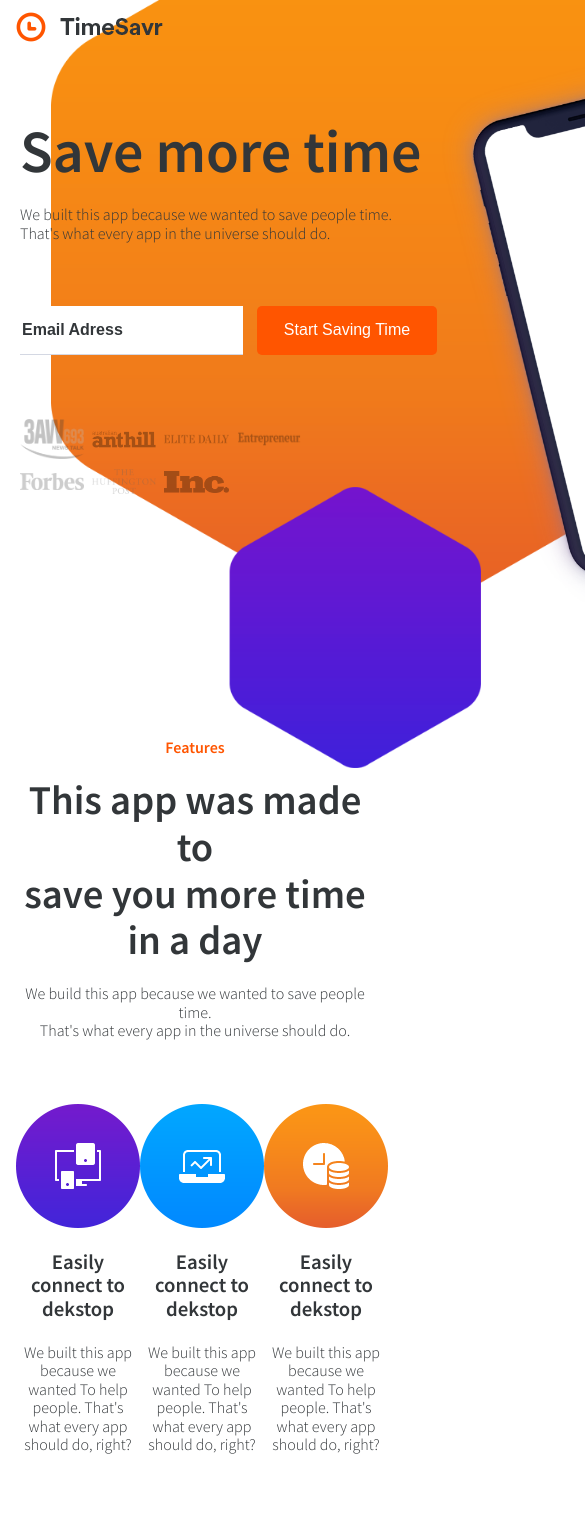
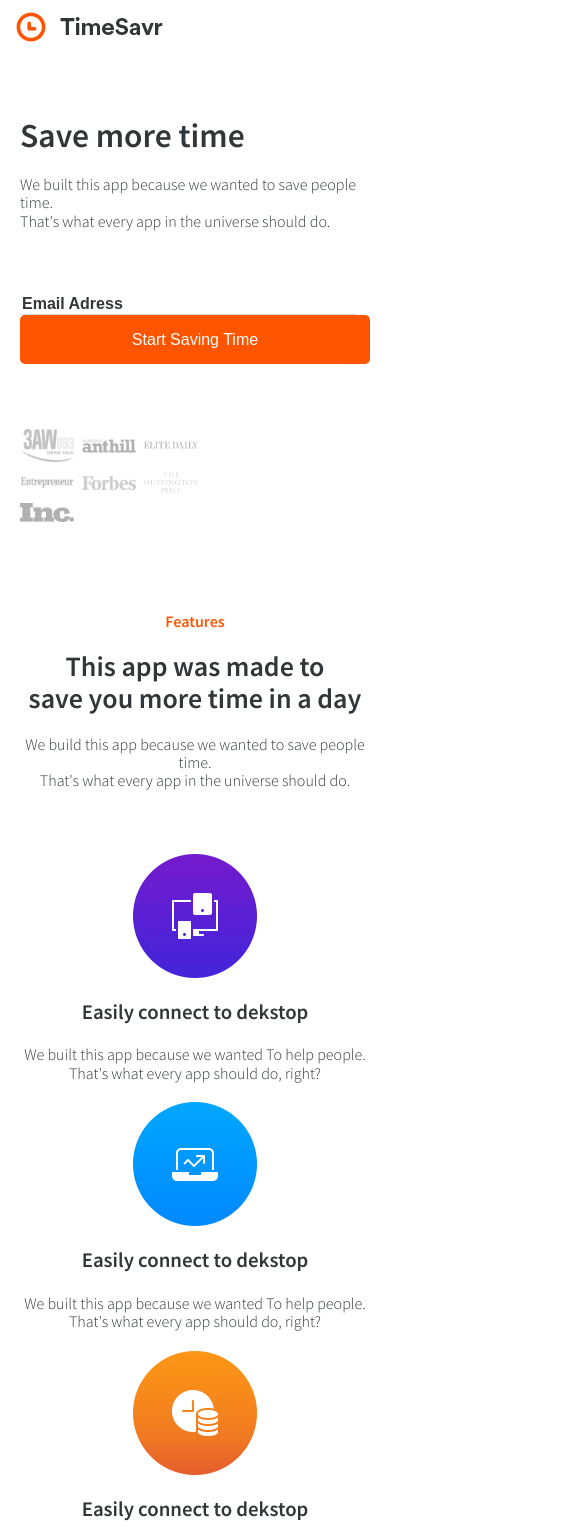
Before and after one commit to yastrebovb/landing-page, a website built with webpack: page src/index.pug in a window 390 px wide. Shown: the top 1534 px of the page, 585 px wide, since content can reach past the window. Built offline with nearby package versions, Linux system fonts and the light colour scheme.

Commit message:
adapted for phone

```diff
--- a/src/scss/base/_typography.scss
+++ b/src/scss/base/_typography.scss
@@ -10,6 +10,14 @@ body {
 
   &--big {
     font-size: 7.5rem;
+
+    @include respond(phone) {
+      font-size: 4.2rem !important;
+    }
+  }
+
+  @include respond(phone) {
+    font-size: 3.5rem;
   }
 }
 
--- a/src/scss/pages/_home.scss
+++ b/src/scss/pages/_home.scss
@@ -15,10 +15,18 @@
     @include respond(tab-port) {
       bottom: 6rem;
     }
+
+    @include respond(phone) {
+      display: none;
+    }
   }
 
   &__form {
     margin: 8rem 0;
+
+    @include respond(phone) {
+      flex-direction: column;
+    }
   }
 
   .companies-list {
@@ -62,6 +70,10 @@
     @include respond(tab-port) {
       right: -195px;
     }
+
+    @include respond(phone) {
+      display: none;
+    }
   }
 }
 
@@ -76,6 +88,10 @@
 
     .list__item {
       flex-basis: 30%;
+    }
+
+    @include respond(phone) {
+      flex-direction: column;
     }
   }
 
@@ -229,5 +245,9 @@
     input[type='email'] {
       flex-basis: 40%;
     }
+
+    @include respond(phone) {
+      flex-direction: column;
+    }
   }
 }
```
